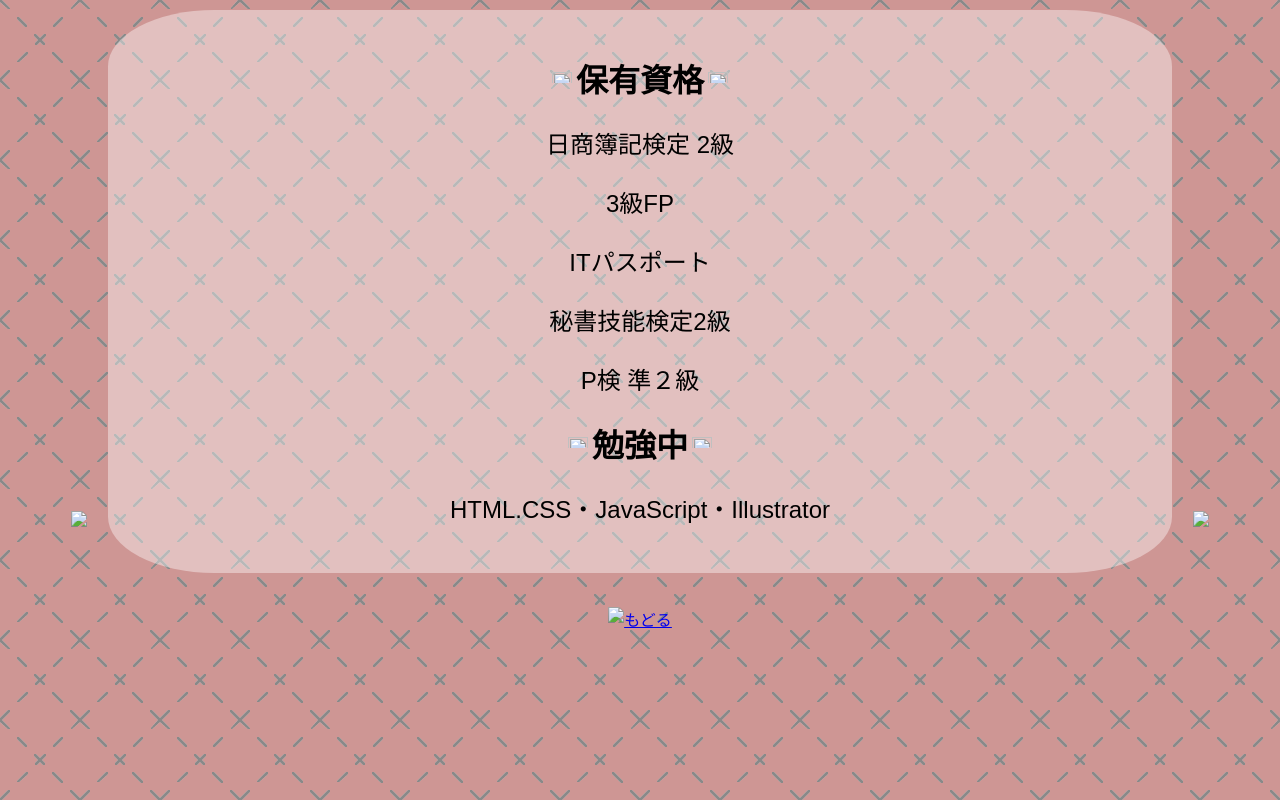
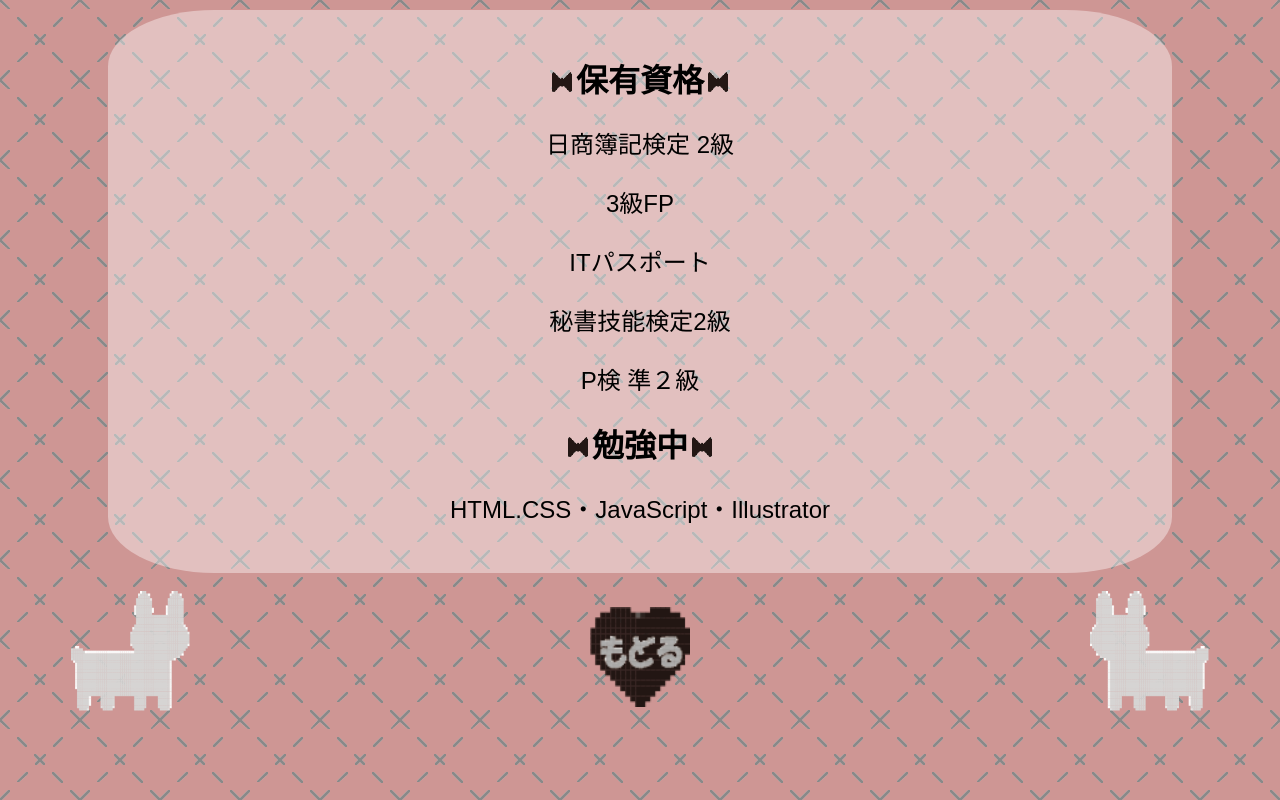
Before and after one commit to rurusite/profilesite, a plain HTML site: page index2.html in a window 1280 px wide. Drawn offline with Linux system fonts and the light colour scheme; files whose address does not match are found by name; a web font is replaced by a local one.

Commit message:
Update index2.html

```diff
--- a/index2.html
+++ b/index2.html
@@ -7,27 +7,27 @@
   <link rel="preconnect" href="https://fonts.googleapis.com">
 <link rel="preconnect" href="https://fonts.gstatic.com" crossorigin>
 <link href="https://fonts.googleapis.com/css2?family=DotGothic16&display=swap" rel="stylesheet">
-	<link rel="icon" href="img2/usaginoatama.png">
+	<link rel="icon" href="usaginoatama.png">
   <title>license</title>
 </head>
 <body>
 
   <div class="container">
 	<div class="background">
-		<h1 class="title"><img src="img2/アセット 6.png">保有資格<img src="img2/アセット 6.png"></h1>
+		<h1 class="title"><img src="アセット 6.png">保有資格<img src="アセット 6.png"></h1>
 		<p class="txt">日商簿記検定 2級</p>
 		<p class="txt">3級FP</p>
 		<p class="txt">ITパスポート</p>
 		<p class="txt">秘書技能検定2級</p>
 		<p class="txt">P検 準２級</p>
-		<h1 class="title"><img src="img2/アセット 6.png">勉強中<img src="img2/アセット 6.png"></h1>
+		<h1 class="title"><img src="アセット 6.png">勉強中<img src="アセット 6.png"></h1>
 		<p class="txt">HTML.CSS・JavaScript・Illustrator</p>
 	</div>
-	<a class="back" href="index.html"><img src="img2/modoru.png" alt="もどる"></a>
+	<a class="back" href="index.html"><img src="modoru.png" alt="もどる"></a>
 
 	<div class="rabbit-relative">
-		<img class="rabbit-right" src="img2/usagimigi.png">
-		<img class="rabbit-left" src="img2/usagihidari.png">
+		<img class="rabbit-right" src="usagimigi.png">
+		<img class="rabbit-left" src="usagihidari.png">
 	</div>
 
   </div>
```
